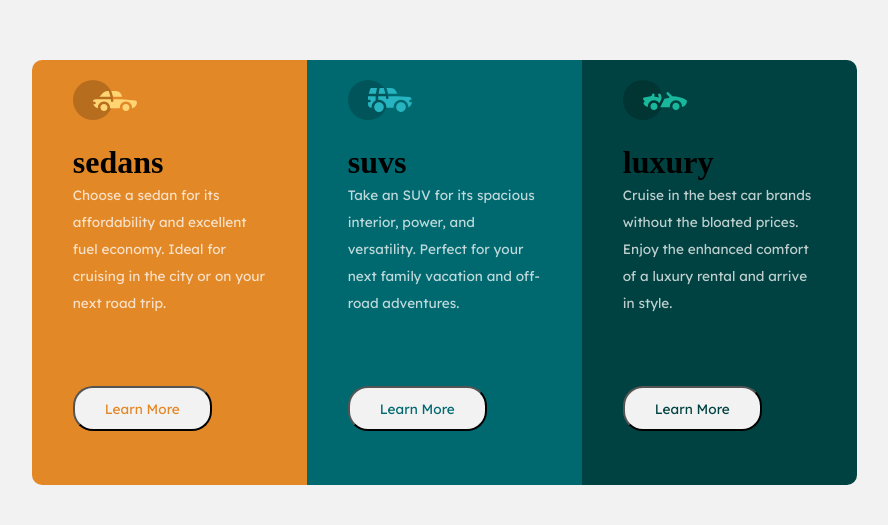
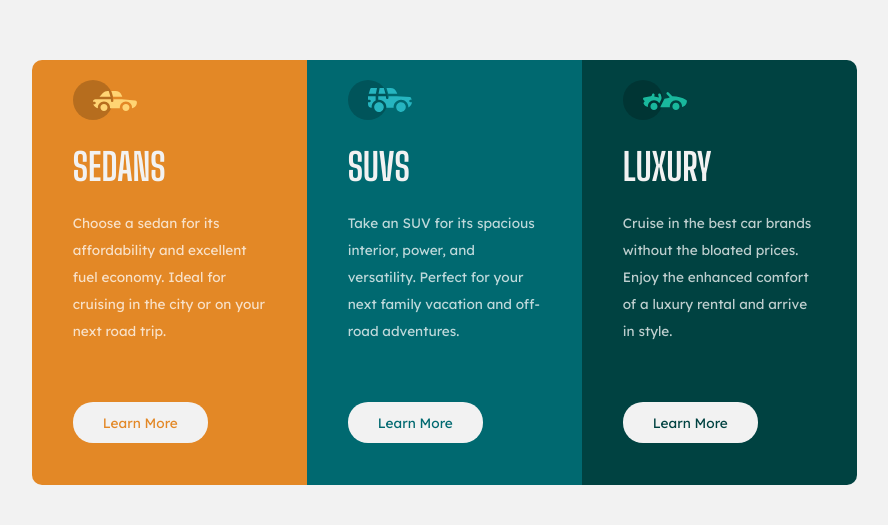
Before and after one commit to iduaine12/3columnpreviewcard, a plain HTML site: page index.html in a window 1280 px wide. Shown: the part 128-653 px from the top of the page, without its empty margins (196-1084 px from the left). Drawn offline with Linux system fonts and the light colour scheme.

Commit message:
Update index.html

```diff
--- a/index.html
+++ b/index.html
@@ -17,11 +17,11 @@
             <div class="card orange-card">
                 <div class="card-info">
                     <div class="logo-container">
-                        <img src="./3-column-preview-card-component-main/images/icon-sedans.svg" alt="sedan">
+                        <img src="./3-column-preview-card-component-main/images/icon-sedans.svg" alt="sedan" aria-hidden="true">
                     </div>
 
                     <div class="text-container">
-                        <h1>sedans</h1>
+                        <h2>sedans</h2>
                         <p>Choose a sedan for its affordability and
                             excellent fuel economy. Ideal for cruising
                             in the city or on your next road trip.
@@ -29,7 +29,7 @@
                     </div>
 
                     <div class="btn-container">
-                        <button class="btn orange-card-btn">Learn More</button>
+                        <a href="#" class="btn orange-card-btn">Learn More</a>
                     </div>
                 </div>
             </div>
@@ -37,11 +37,11 @@
             <div class="card cyan-card">
                 <div class="card-info">
                     <div class="logo-container">
-                        <img src="./3-column-preview-card-component-main/images/icon-suvs.svg" alt="suv">
+                        <img src="./3-column-preview-card-component-main/images/icon-suvs.svg" alt="suv" aria-hidden="true">
                     </div>
 
                     <div class="text-container">
-                        <h1>suvs</h1>
+                        <h2>suvs</h2>
                         <p>Take an SUV for its spacious interior,
                             power, and versatility. Perfect for your next
                             family vacation and off-road adventures.
@@ -49,7 +49,7 @@
                     </div>
 
                     <div class="btn-container">
-                        <button class="btn cyan-card-btn">Learn More</button>
+                        <a href="#" class="btn cyan-card-btn">Learn More</a>
                     </div>
                 </div>
             </div>
@@ -57,11 +57,11 @@
             <div class="card dark-cyan-card">
                 <div class="card-info">
                     <div class="logo-container">
-                        <img src="./3-column-preview-card-component-main/images/icon-luxury.svg" alt="luxury">
+                        <img src="./3-column-preview-card-component-main/images/icon-luxury.svg" alt="luxury" aria-hidden="true">
                     </div>
 
                     <div class="text-container">
-                        <h1>luxury</h1>
+                        <h2>luxury</h2>
                         <p>Cruise in the best car brands without the
                             bloated prices. Enjoy the enhanced comfort
                             of a luxury rental and arrive in style.
@@ -69,7 +69,7 @@
                     </div>
 
                     <div class="btn-container">
-                        <button class="btn dark-cyan-card-btn">Learn More</button>
+                        <a href="#" class="btn dark-cyan-card-btn">Learn More</a>
                     </div>
                 </div>
             </div>
```
